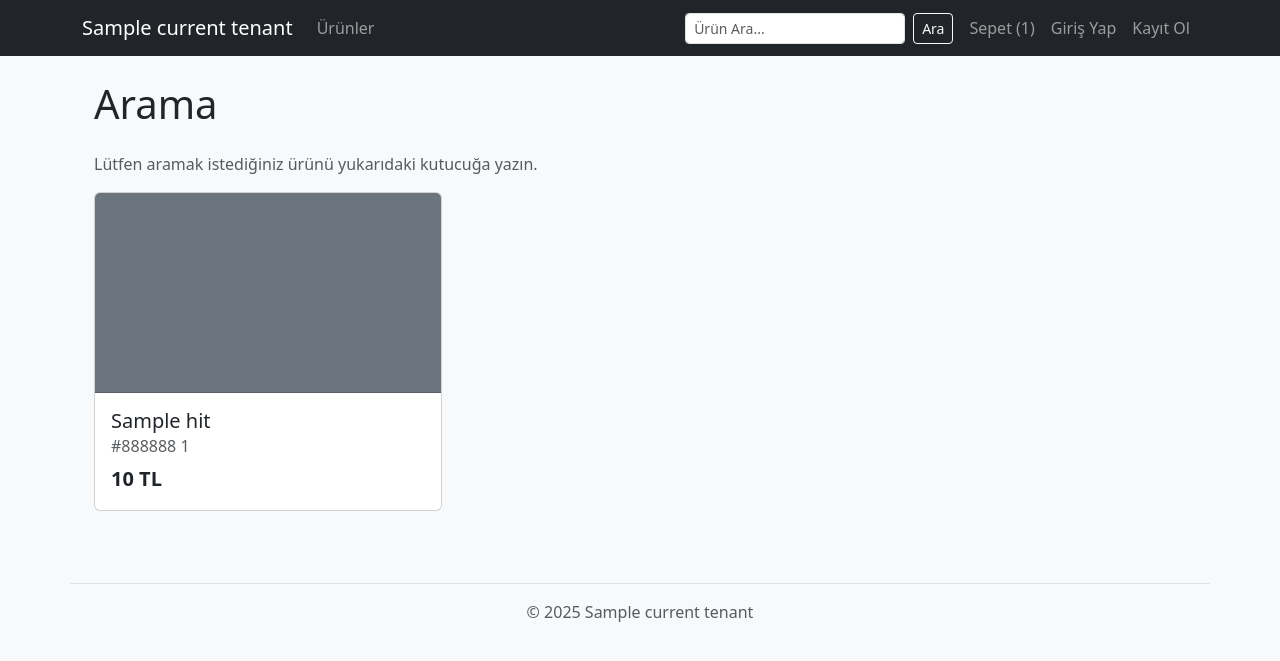
After one commit to SerhatFiliz/multi_tenant_shop, a Django app: template store/templates/store/search_results.html in a window 1280 px wide. The commit adds this page. Shown: the top 661 px of the page. Run offline with Django 5.2, Linux system fonts and the light colour scheme; the template is opened without the code that fills it: most values are stand-ins (such as "Sample title", 1, 10 or a date in 2020).

Commit message:
feat: Implement Elasticsearch-powered search view and template

```diff
--- /dev/null
+++ b/store/templates/store/search_results.html
@@ -0,0 +1,39 @@
+{% extends "base.html" %}
+
+{% block content %}
+<div class="container mt-4">
+
+    {% if query %}
+        <h1 class="mb-4">"{{ query }}" için arama sonuçları</h1>
+        <p class="text-muted">{{ results.hits.total.value }} sonuç bulundu.</p>
+    {% else %}
+        <h1 class="mb-4">Arama</h1>
+        <p class="text-muted">Lütfen aramak istediğiniz ürünü yukarıdaki kutucuğa yazın.</p>
+    {% endif %}
+
+    <div class="row">
+        {% for hit in results %}
+        <div class="col-md-4 mb-4">
+            <a href="{% url 'store:product_detail' slug=hit.product_slug %}" class="text-decoration-none text-dark">
+                <div class="card h-100">
+                    <div class="card-header bg-secondary" style="height: 200px;"></div>
+                    <div class="card-body">
+                        <h5 class="card-title">{{ hit.product_name }}</h5>
+                        <h6 class="card-subtitle mb-2 text-muted">{{ hit.color }} {{ hit.size }}</h6>
+                        <p class="card-text fw-bold fs-5">{{ hit.sale_price }} TL</p>
+                    </div>
+                </div>
+            </a>
+        </div>
+        {% empty %}
+            {% if query %}
+            <div class="col">
+                <div class="alert alert-warning" role="alert">
+                    Aradığınız kriterlere uygun ürün bulunamadı.
+                </div>
+            </div>
+            {% endif %}
+        {% endfor %}
+    </div>
+</div>
+{% endblock content %}
--- a/store/urls.py
+++ b/store/urls.py
@@ -37,4 +37,7 @@ urlpatterns = [
     path('profile/address/add/', views.add_address, name='add_address'),
     path('profile/address/edit/<int:address_id>/', views.edit_address, name='edit_address'),
     path('profile/address/delete/<int:address_id>/', views.delete_address, name='delete_address'),
+
+    # URL for the search results page.
+    path('search/', views.search, name='search'),
 ]
--- a/templates/base.html
+++ b/templates/base.html
@@ -28,6 +28,10 @@
                 </ul>
 
                 <ul class="navbar-nav ms-auto mb-2 mb-lg-0 align-items-center">
+                    <form class="d-flex me-2" action="{% url 'store:search' %}" method="get">
+                        <input class="form-control me-2 form-control-sm" type="search" name="q" placeholder="Ürün Ara..." aria-label="Search">
+                        <button class="btn btn-outline-light btn-sm" type="submit">Ara</button>
+                    </form>
                     <li class="nav-item">
                         <a class="nav-link" href="{% url 'store:cart_detail' %}">Sepet ({{ cart|length }})</a>
                     </li>
```
Also changed, not shown: store/documents.py (+11 -29 lines), store/views.py (+33 -0 lines).
